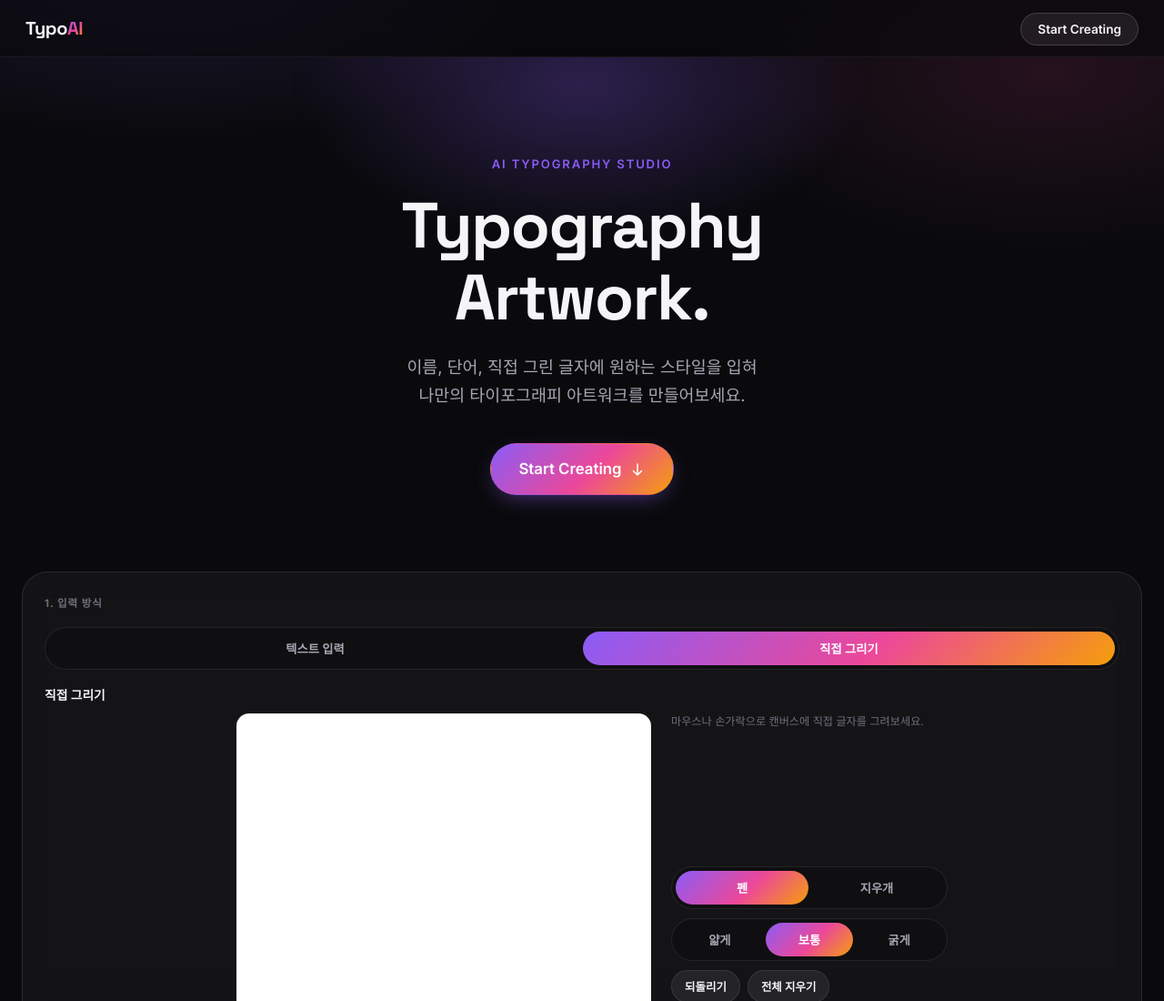
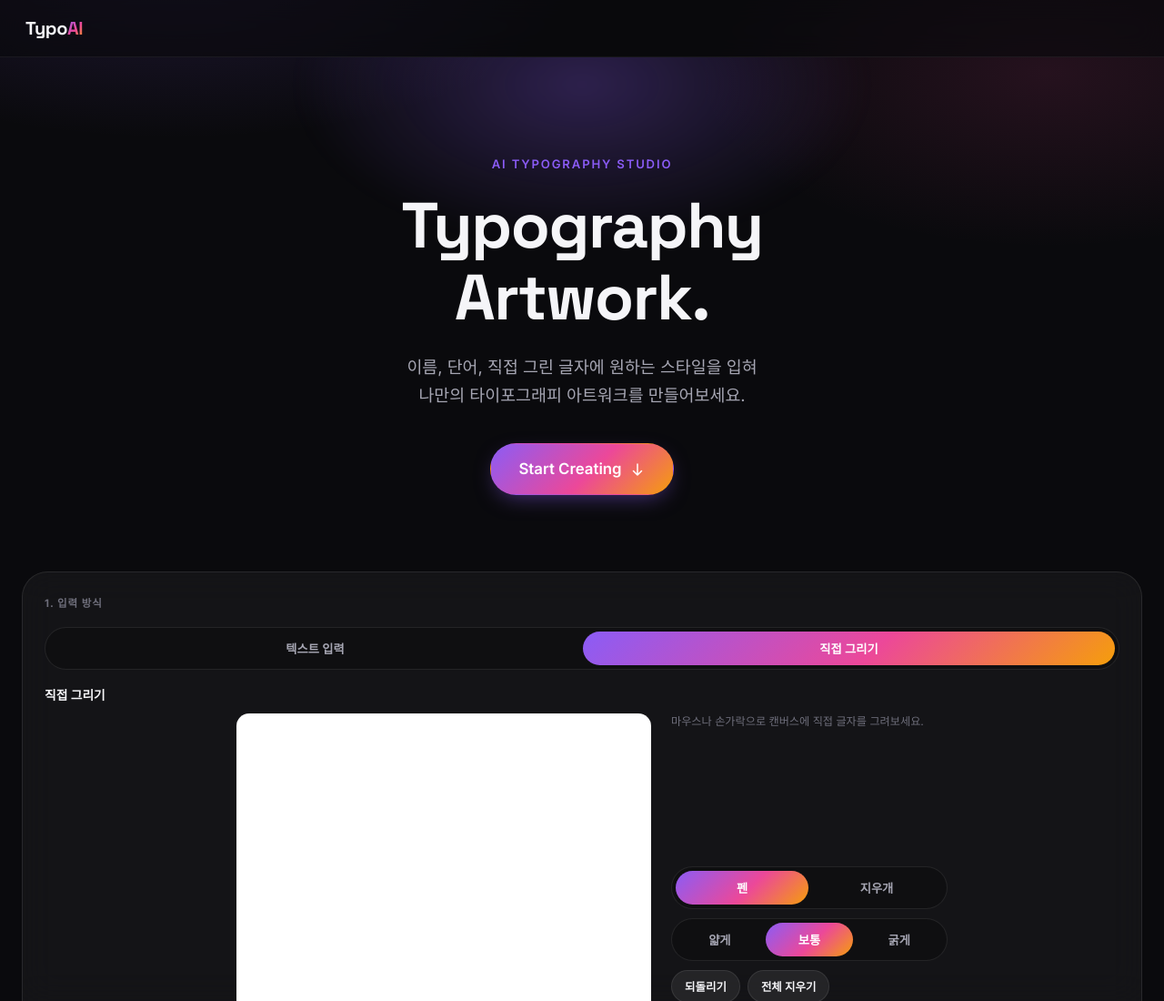
Before and after one commit to visual-viu/ds-sjcu202609, a website: page public/index.html in a window 1280 px wide. Shown: the top 1100 px of the page at 91% size. Drawn offline with Linux system fonts and the light colour scheme; a web font is replaced by a local one.

Commit message:
Remove header nav (Start Creating link), keep just the logo
Co-Authored-By: Claude Sonnet 5 <noreply@anthropic.com>
Claude-Session: https://claude.ai/code/session_0145aycASRvWnagRRdmTLLQK

```diff
--- a/public/index.html
+++ b/public/index.html
@@ -15,9 +15,6 @@
   <header class="site-header">
     <div class="header-inner">
       <a href="#top" class="logo">Typo<span>AI</span></a>
-      <nav class="header-nav">
-        <a href="#studio" class="nav-cta">Start Creating</a>
-      </nav>
     </div>
   </header>
 
--- a/public/style.css
+++ b/public/style.css
@@ -143,17 +143,6 @@ body::before {
   background-clip: text;
   color: transparent;
 }
-
-.nav-cta {
-  font-size: 0.85rem;
-  font-weight: 600;
-  padding: 9px 18px;
-  border-radius: 999px;
-  border: 1px solid var(--panel-border-strong);
-  background: var(--panel-bg-strong);
-  transition: background 0.15s ease, border-color 0.15s ease;
-}
-.nav-cta:hover { background: rgba(255, 255, 255, 0.12); }
 
 /* ==========================================================================
    Hero
```
